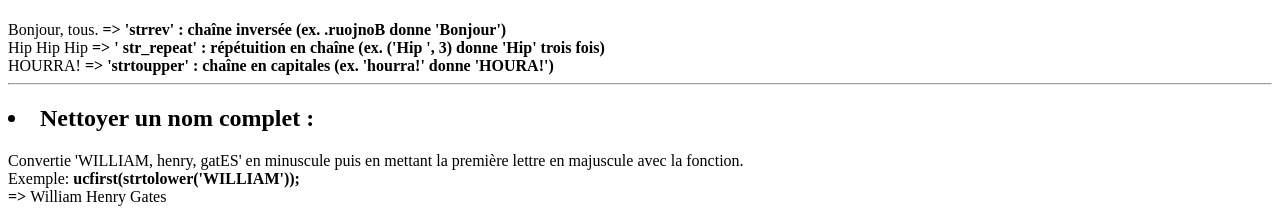
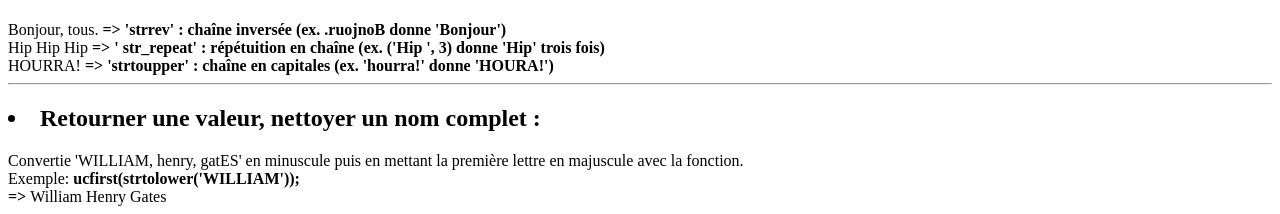
Before and after one commit to Angelgaeta/Hello-PHP, a PHP site: page / in a window 1280 px wide. Shown: the part 1719-1933 px from the top of the page. Run offline with PHP 8.4, Linux system fonts and the light colour scheme.

Commit message:
Update index.php

```diff
--- a/index.php
+++ b/index.php
@@ -136,9 +136,9 @@ echo strtoupper("hourra!")."<b> => 'strtoupper' : chaîne en capitales (ex. 'hou
 
 
 
-/************************Nettoyer un nom complet*********************************/
+/************************Retourner une valeur, nettoyer un nom complet :***************/
 echo "<hr>";
-echo "<h2><li>Nettoyer un nom complet :</li></h2>";
+echo "<h2><li>Retourner une valeur, nettoyer un nom complet :</li></h2>";
 echo "Convertie 'WILLIAM, henry, gatES' en minuscule puis en mettant la première lettre en majuscule avec la fonction. <br>Exemple: <b>ucfirst(strtolower('WILLIAM'));<br>=> </b>";
 
 echo fixe_noms("WILLIAM", "henry", "gatES");
```
